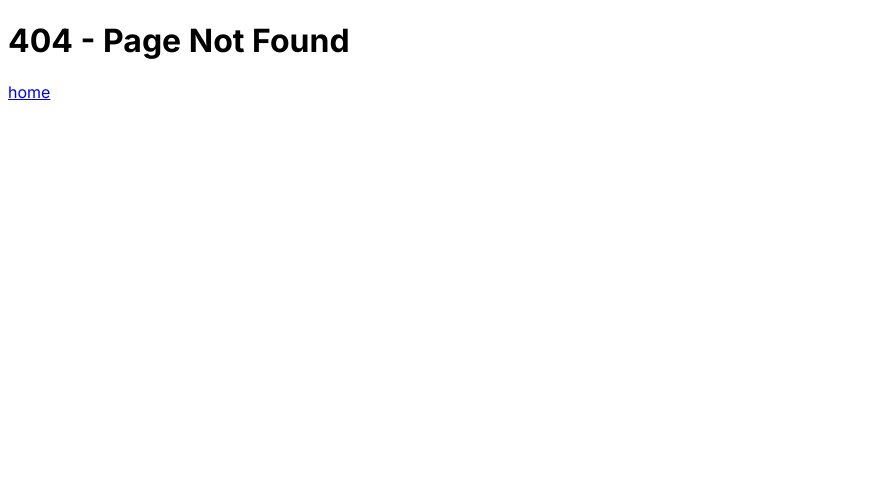
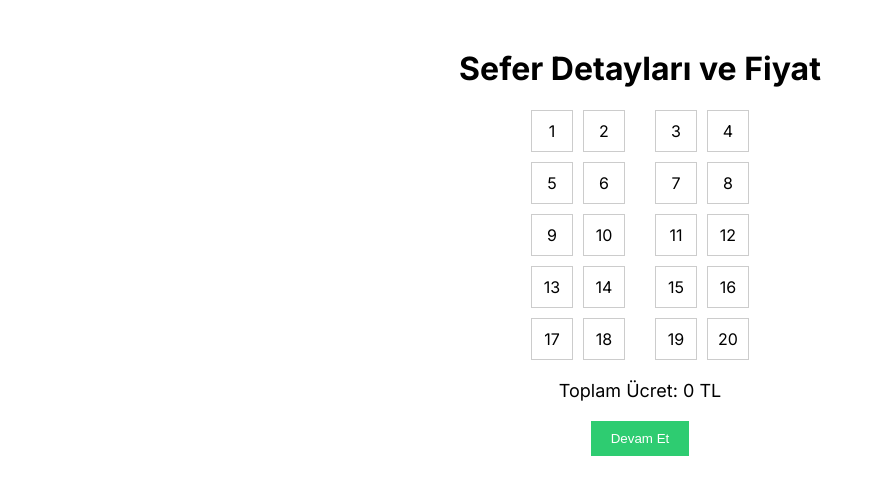
Before and after one commit to aaliboyaci/lojiper-test-case, a Next.js app in the folder lojiper-test-case/: page /ticket in a window 1280 px wide. Before the commit this address had no page. Shown: the top 494 px of the page, without its empty margins (0-876 px from the left). Built offline with nearby package versions, Linux system fonts and the light colour scheme.

Commit message:
create ticket sale page and layout

```diff
--- a/lojiper-test-case/app/page.tsx
+++ b/lojiper-test-case/app/page.tsx
@@ -2,13 +2,9 @@
 
 import React, { useContext } from "react";
 import Home from "./home/page";
-import Link from "next/link";
-import { MainContext } from "./Context/mainProvider";
 import Header from "./components/Header";
 
 export default function App() {
-  const { isLogin, setIsLogin } = useContext(MainContext);
-
   return (
     <>
       <header>
--- a/lojiper-test-case/app/search/page.tsx
+++ b/lojiper-test-case/app/search/page.tsx
@@ -2,7 +2,7 @@
 import React, { useContext, useEffect, useState } from "react";
 import Link from "next/link";
 import { MainContext } from "../Context/mainProvider";
-import { fetchTravelData } from "@/data-access/fetchTravelData";
+import { fetchTravelData } from "@/business-logic/fetchTravelData";
 import { TravelData } from "../Interfaces/uiRelatedTypes";
 
 const SearchResultsPage = () => {
--- /dev/null
+++ b/lojiper-test-case/app/ticket/page.tsx
@@ -0,0 +1,128 @@
+"use client";
+import React, { useState } from "react";
+import { useRouter } from "next/navigation";
+import { ToastContainer, toast } from "react-toastify";
+import "react-toastify/dist/ReactToastify.css";
+
+const SeatSelectionPage: React.FC = () => {
+  const [selectedSeats, setSelectedSeats] = useState<string[]>([]);
+  const router = useRouter();
+
+  const numRows = 5;
+  const numCols = 4;
+
+  const busLayout: (string | null)[][] = Array.from({ length: numRows }, () =>
+    Array(numCols).fill(null)
+  );
+
+  const handleSeatClick = (row: number, col: number) => {
+    const seat = `${row}${col}`;
+
+    if (selectedSeats.length >= 5 && !selectedSeats.includes(seat)) {
+      toast.error("En fazla 5 koltuk seçebilirsiniz!");
+      return;
+    }
+
+    if (selectedSeats.includes(seat)) {
+      setSelectedSeats(selectedSeats.filter((s) => s !== seat));
+    } else {
+      setSelectedSeats([...selectedSeats, seat]);
+    }
+  };
+
+  const calculateTotalPrice = () => {
+    const basePrice = 50;
+    return basePrice * selectedSeats.length;
+  };
+
+  const handleContinue = () => {
+    router.push("/payment");
+  };
+
+  return (
+    <div className="seat-selection-page">
+      <h1>Sefer Detayları ve Fiyat</h1>
+      <div className="bus-layout">
+        {busLayout.map((row, rowIndex) => (
+          <div key={rowIndex} className="bus-row">
+            {row.map((_, colIndex) => (
+              <div
+                key={colIndex}
+                className={`bus-seat ${
+                  selectedSeats.includes(`${rowIndex}${colIndex}`)
+                    ? "selected"
+                    : ""
+                } ${colIndex === 1 ? "gapBetween" : ""}`}
+                onClick={() => handleSeatClick(rowIndex, colIndex)}
+              >
+                {selectedSeats.includes(`${rowIndex}${colIndex}`)
+                  ? "X"
+                  : `${rowIndex * numCols + colIndex + 1}`}
+              </div>
+            ))}
+          </div>
+        ))}
+      </div>
+      <div className="total-price">
+        Toplam Ücret: {calculateTotalPrice()} TL
+      </div>
+      <button className="continue-button" onClick={handleContinue}>
+        Devam Et
+      </button>
+      <ToastContainer />
+      <style jsx>{`
+        .seat-selection-page {
+          text-align: center;
+          padding: 20px;
+        }
+        .bus-layout {
+          display: flex;
+          flex-direction: column;
+          align-items: center;
+          gap: 10px;
+        }
+        .bus-row {
+          display: flex;
+          gap: 10px;
+        }
+        .bus-seat {
+          width: 40px;
+          height: 40px;
+          display: flex;
+          align-items: center;
+          justify-content: center;
+          border: 1px solid #ccc;
+          cursor: pointer;
+        }
+        .bus-seat.selected {
+          background-color: #3498db;
+          color: #fff;
+        }
+        .bus-seat.occupied {
+          background-color: #e74c3c;
+          color: #fff;
+        }
+        .occupied-icon {
+          font-size: 14px;
+        }
+        .gapBetween {
+          margin-right: 20px;
+        }
+        .total-price {
+          font-size: 18px;
+          margin-top: 20px;
+        }
+        .continue-button {
+          margin-top: 20px;
+          padding: 10px 20px;
+          background-color: #2ecc71;
+          color: #fff;
+          border: none;
+          cursor: pointer;
+        }
+      `}</style>
+    </div>
+  );
+};
+
+export default SeatSelectionPage;
```
Also changed, not shown: lojiper-test-case/business-logic/fetchTravelData.ts (renamed from lojiper-test-case/data-access/fetchTravelData.ts, +3 -20 lines), lojiper-test-case/data-access/getTravel.ts (added, +20 -0 lines), lojiper-test-case/business-logic/searchTravel.ts (deleted).
